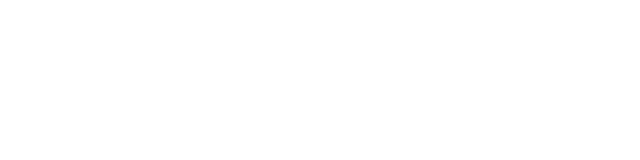
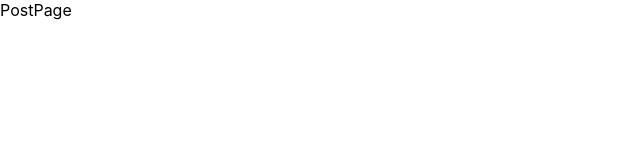
Before and after one commit to itpersonage/ReactCourse2, a React (Create React App) app: page /posts/one-post in a window 1280 px wide. Before the commit this address had no page. Shown: the top 160 px of the page, without its empty margins (0-640 px from the left). Built offline with nearby package versions, Linux system fonts and the light colour scheme.

Commit message:
lesson 3 react 80% add route

```diff
--- a/src/App.tsx
+++ b/src/App.tsx
@@ -3,13 +3,17 @@ import styles from './App.module.scss';
 import { Route, Routes } from 'react-router-dom';
 import { MainPage } from './Containers/MainPage';
 import { PostsPage } from './Containers/PostsPage';
+import { PostPage } from './Containers/PostPage';
 
 function App() {
   return (
     <div className={styles.wrapper}>
       <Routes>
-        <Route path="/" element={<MainPage />} />
-        <Route path="/posts" element={<PostsPage />} />
+        <Route path="/" element={<MainPage />} />PostPage
+        <Route path="/posts">
+          <Route element={<PostsPage />} index />
+          <Route path='one-post' element={<PostPage />} />
+        </Route>
       </Routes>
     </div>
   );
--- /dev/null
+++ b/src/Containers/PostPage/index.js
@@ -0,0 +1,9 @@
+import React from 'react';
+
+export const PostPage = () => {
+  return (
+    <>
+      <span>PostPage</span>
+    </>
+  );
+};
```
